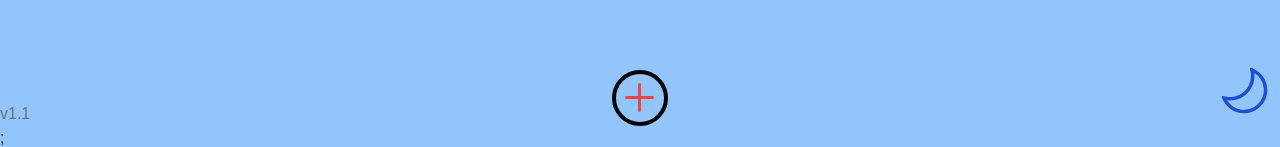
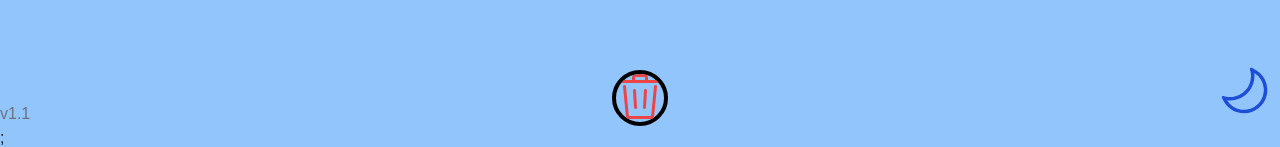
Before and after one commit to MarcelFrontend/EXPENSE-TRACKER, a Next.js app: page / in a window 1280 px wide. Shown: the part 674-821 px from the top of the page. Built offline with nearby package versions, Linux system fonts and the light colour scheme.

Commit message:
Możliwość usunięcia wydatków

```diff
--- a/src/pages/index.tsx
+++ b/src/pages/index.tsx
@@ -1,6 +1,6 @@
 import Head from "next/head";
 import { ExpenseTrackerData, MonthlyExpenses } from "../types/types";
-import { GoMoon, GoSun, GoPlus } from 'react-icons/go'
+import { GoTrash, GoMoon, GoSun, GoPlus } from 'react-icons/go'
 import { useEffect, useState } from "react";
 import Calendar from "@/components/Calendar";
 import { useTheme } from "next-themes";
@@ -78,8 +78,8 @@ export default function Index() {
           </button>
         </div>
       )}
-      <button onClick={addNewYear} className="absolute bottom-0">
-        <GoPlus className="size-12 md:size-14 text-red-500 dark:text-red-600 border-4 border-black rounded-full" />
+      <button onDoubleClick={() => reload()} className="absolute bottom-0">
+        <GoTrash className="size-12 md:size-14 text-red-500 dark:text-red-600 border-4 border-black rounded-full" />
       </button>
       <button
         onClick={() => setTheme(theme === "dark" ? "light" : "dark")}
```
